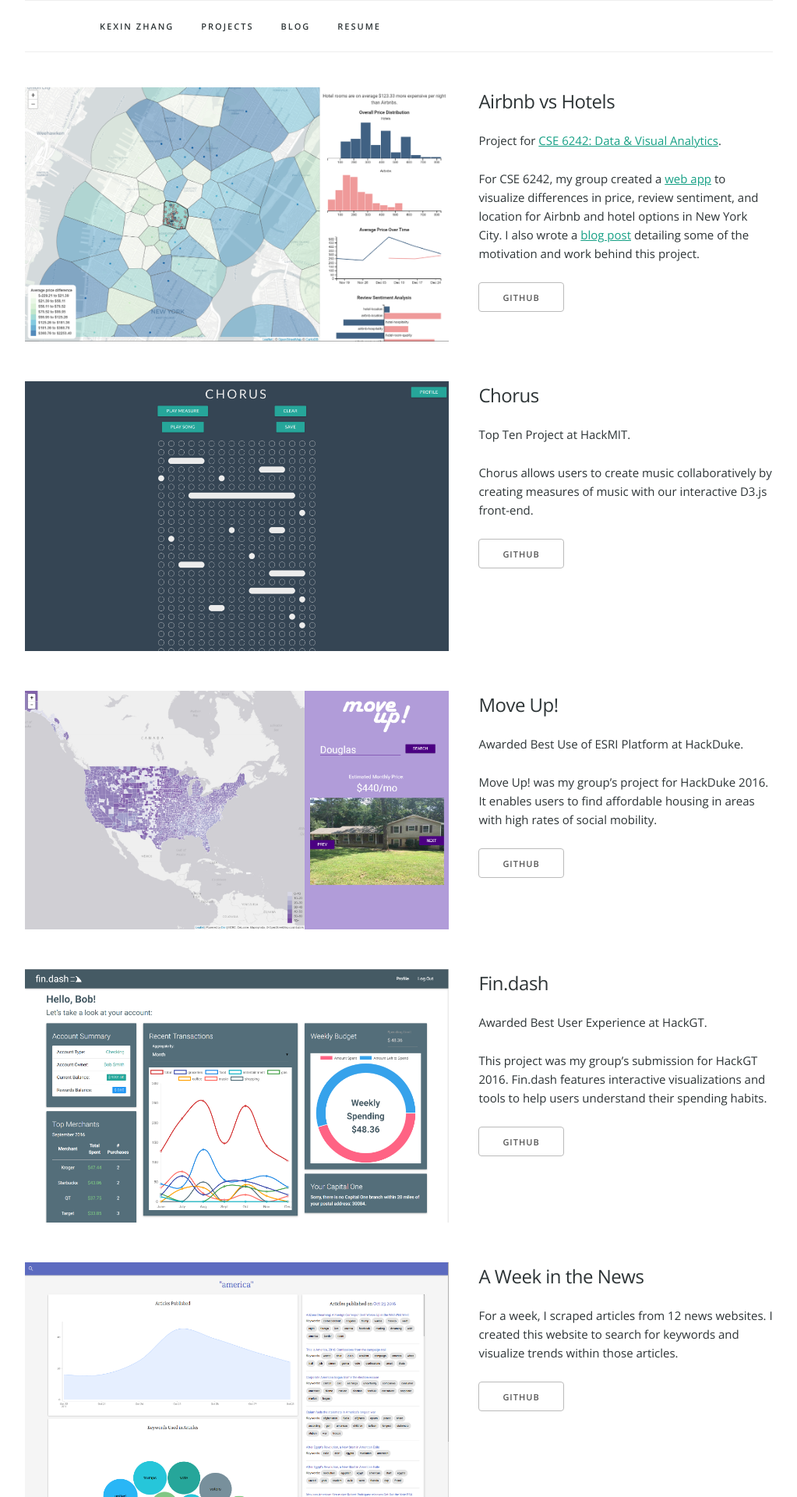
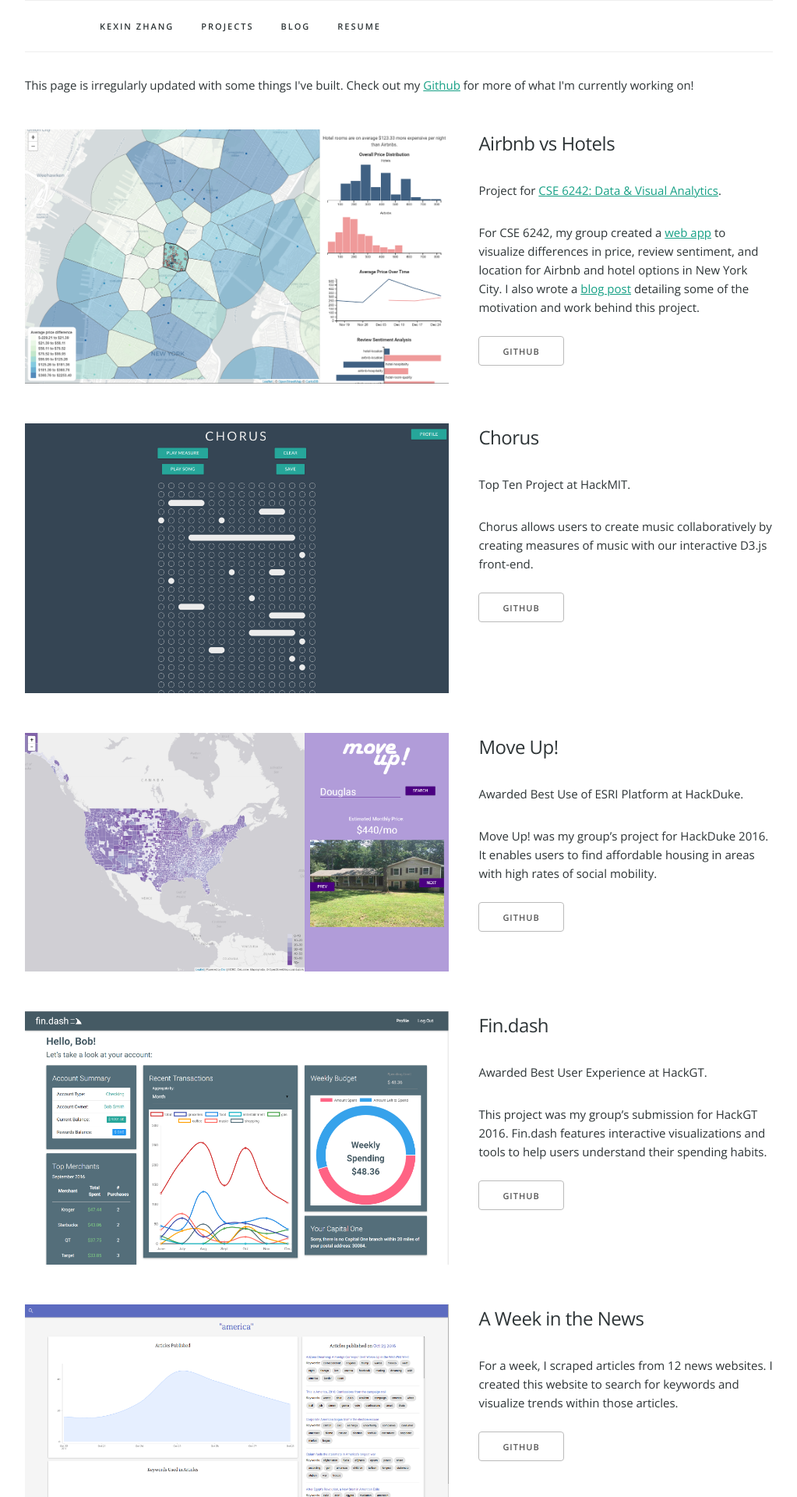
Before and after one commit to kexin-zhang/kexin-zhang.github.io, a Jekyll site: the page built from projects.html, in a window 1280 px wide. Shown: the top 1920 px of the page at 78% size, without its empty margins (128-1151 px from the left). Built offline with Jekyll 4.4.1, drawn with Linux system fonts in a browser that asks for light colours; nearby versions of some CDN libraries.

Commit message:
update some text

```diff
--- a/projects.html
+++ b/projects.html
@@ -5,6 +5,7 @@ permalink: /projects
 ---
 
 <section id="projects">
+	<p>This page is irregularly updated with some things I've built. Check out my <a href="https://github.com/kexin-zhang">Github</a> for more of what I'm currently working on!</p>
 	{% assign sorted = site.projects | sort:'date' | reverse %}
 	{% for project in sorted %}
 		<div class="project row">
--- a/static/css/styles.css
+++ b/static/css/styles.css
@@ -128,3 +128,7 @@ footer a {
 .project img {
     width: 100%;
 }
+
+#projects p {
+    margin-top: 2em;
+}
```
Also changed, not shown: _intros/section1.md (+2 -2 lines), _posts/2018-05-05-summer-2018-reading-list.md (+1 -1 lines), _posts/2018-05-08-ubuntu-18-xps-15.md (+1 -1 lines).
